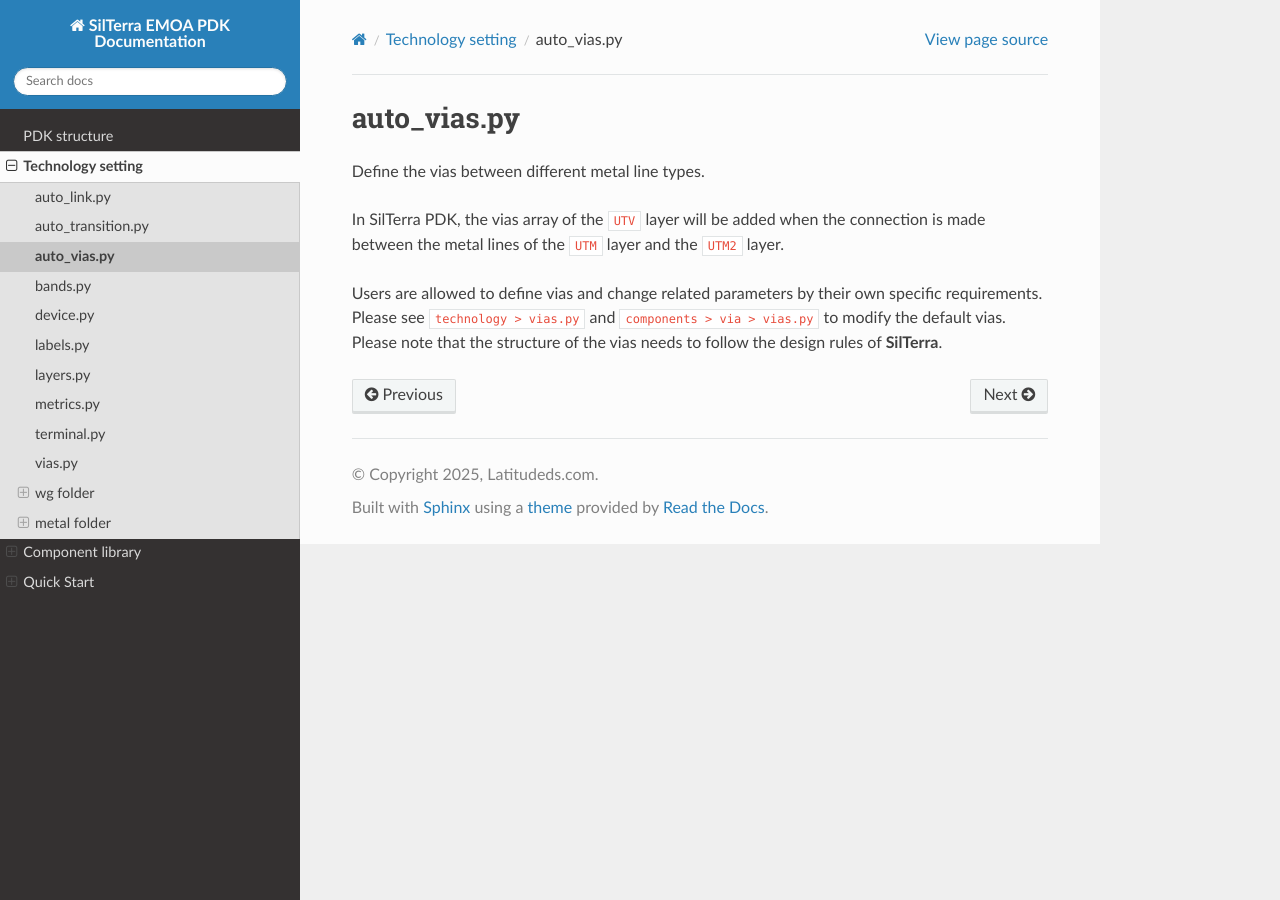
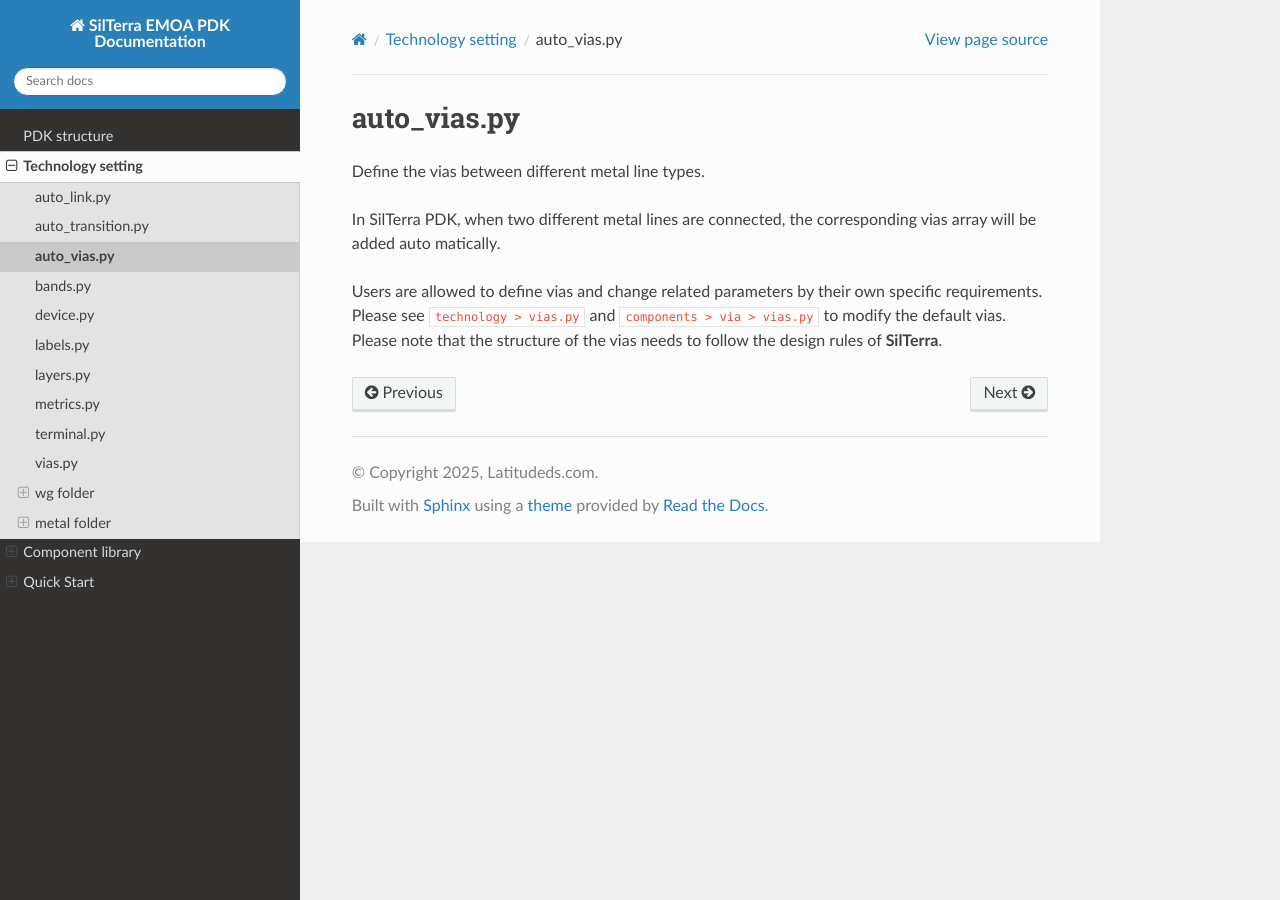
Before and after one commit to Latitudeda/SilTerra_EMOA_PDK, a Sphinx documentation site: the page built from docs/source/tech/auto_vias.rst, in a window 1280 px wide. Built offline with Sphinx 7.4.7 and the Read the Docs theme 3.1.0, drawn with Linux system fonts in a browser that asks for light colours; pages that are not in the unit, such as notebooks, are missing from menus.

Commit message:
V261029_2

```diff
--- a/docs/source/tech/auto_vias.rst
+++ b/docs/source/tech/auto_vias.rst
@@ -3,6 +3,6 @@ auto_vias.py
 
 Define the vias between different metal line types.
 
-In SilTerra PDK, the vias array of the ``UTV`` layer will be added when the connection is made between the metal lines of the ``UTM`` layer and the ``UTM2`` layer.
+In SilTerra PDK, when two different metal lines are connected, the corresponding vias array will be added auto matically.
 
 Users are allowed to define vias and change related parameters by their own specific requirements. Please see ``technology > vias.py`` and ``components > via > vias.py`` to modify the default vias. Please note that the structure of the vias needs to follow the design rules of **SilTerra**.
```
Also changed, not shown: docs/source/images/install.png.
